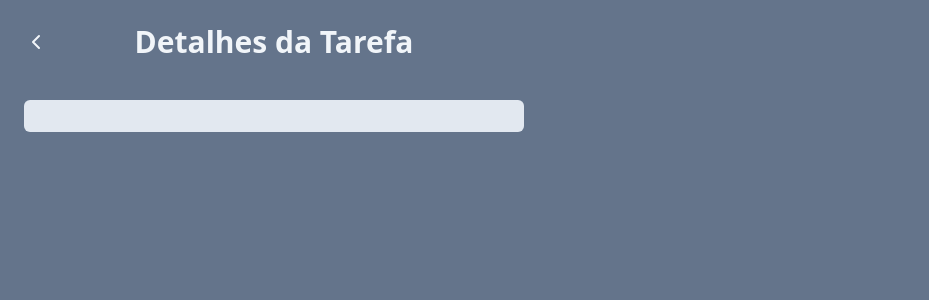
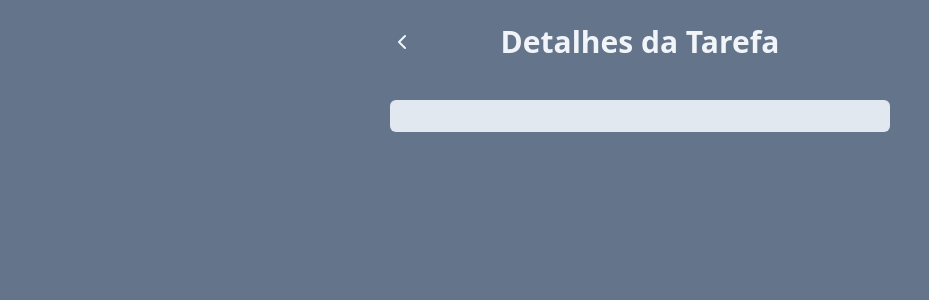
Before and after one commit to BRUNOQUI206/React-Tasks, a React (Vite) app: page /task in a window 1280 px wide. Shown: the top 300 px of the page, without its empty margins (0-929 px from the left). Built offline with nearby package versions, Linux system fonts and the light colour scheme.

Commit message:
fix: task screen fix

```diff
--- a/src/pages/TaskPage.jsx
+++ b/src/pages/TaskPage.jsx
@@ -10,7 +10,7 @@ function TaskPage() {
 
   return (
     <div className="h-screen w-screen bg-slate-500 p-6">
-      <div className="w-[500px] space-y-4 flex flex-col">
+      <div className="w-[500px] mx-auto space-y-4 flex flex-col">
         <div className="flex justify-center relative mb-6">
           <button
             onClick={() => navigate(-1)}
```
